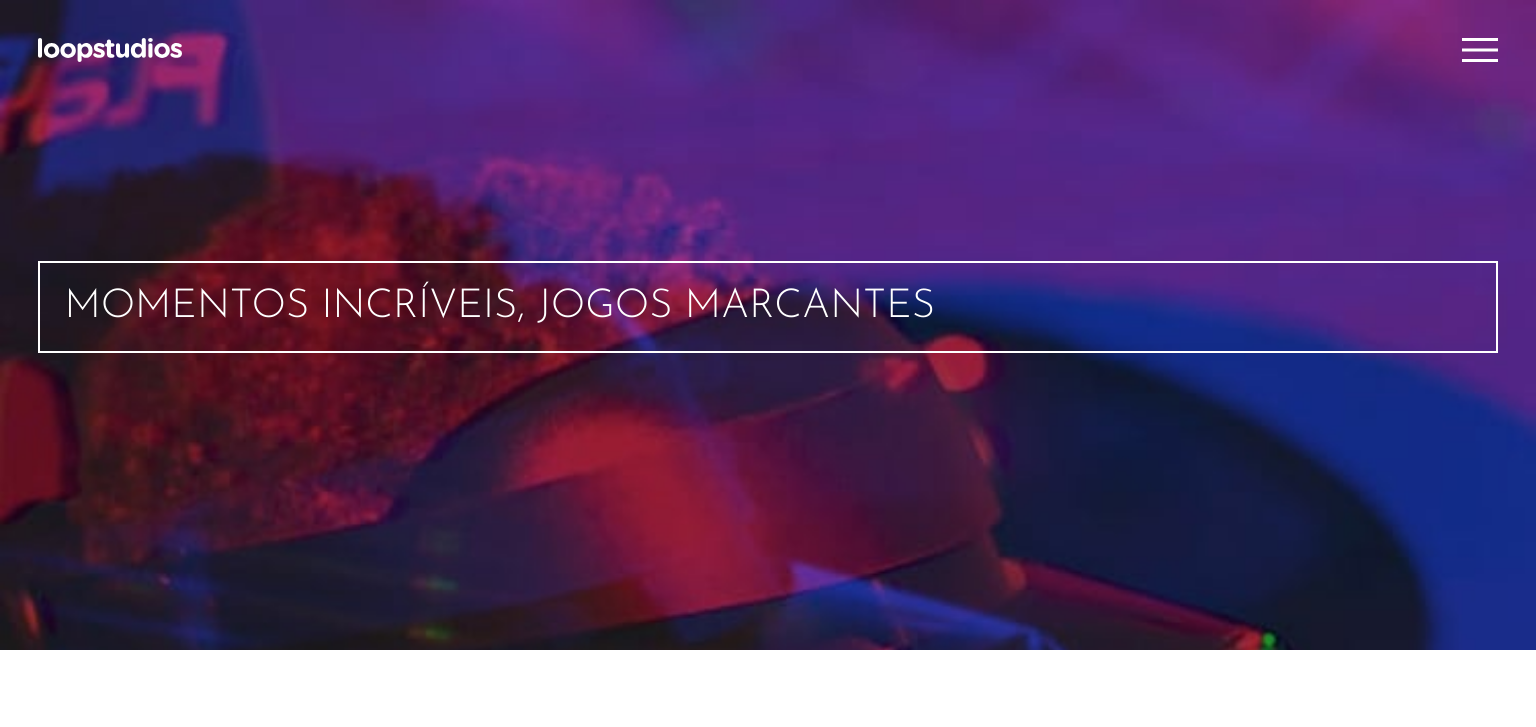
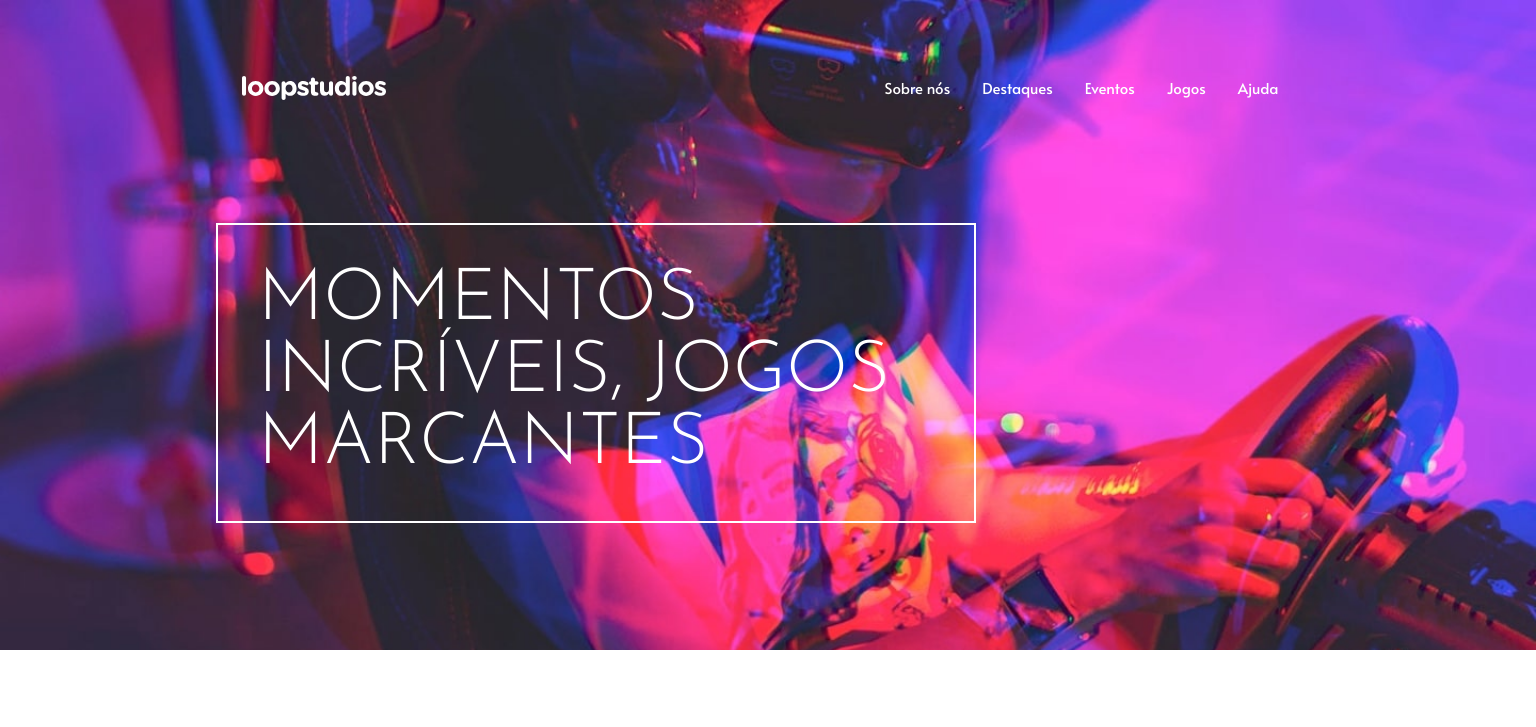
Before and after one commit to luc4sleite/game-landing-page, a plain HTML site: page index.html in a window 1536 px wide. Shown: the top 727 px of the page. Drawn offline with Linux system fonts and the light colour scheme.

Commit message:
inclusão de estilo para desktop

```diff
--- a/css/style.css
+++ b/css/style.css
@@ -34,6 +34,10 @@ body {
   padding-top: 2.4rem;
   padding-left: 2.4rem;
   padding-right: 2.4rem;
+}
+
+.cabecalho__container_stack-d {
+  display: none;
 }
 
 .cabecalho__banner {
@@ -144,7 +148,6 @@ body {
   padding: 0.5rem 1.5rem;
 }
 
-
 /* RODAPÉ */
 
 .rodape__container {
@@ -162,7 +165,8 @@ body {
   padding-top: 1rem;
 }
 
-.rodape__menu, .rodape__itens {
+.rodape__menu,
+.rodape__itens {
   padding: 0.75rem 0;
 }
 
@@ -180,6 +184,57 @@ body {
   padding-top: 1rem;
 }
 
+/* DESKTOP */
+
+@media screen and (min-width: 1440px) {
+  /* CABEÇALHO */
+
+  .cabecalho__container_stack,
+  .menu__container,
+  .cabecalho__menu-botao {
+    display: none;
+  }
+
+  .cabecalho__container {
+    display: flex;
+    background-image: url(../images/desktop/image-hero.jpg);
+    background-repeat: no-repeat;
+    background-size: cover;
+    height: 650px;
+    width: 100%;
+  }
+
+  .cabecalho__container_stack-d {
+    display: flex;
+    color: var(--branco);
+    font-size: 15px;
+    font-family: var(--fonte-secundaria);
+    font-weight: 400;
+    flex-direction: row;
+    align-items: center;
+    justify-content: space-around;
+    margin-top: 4rem;
+  }
+
+  .menu__lista {
+    display: flex;
+    flex-direction: row;
+    height: auto;
+  }
+
+  .cabecalho__banner {
+    margin-top: 0;
+    padding: 0;
+  }
+
+  .cabecalho__titulo {
+    font-size: 72px;
+    margin: 7rem 35rem auto 13.5rem;
+    padding: 40px;
+  }
+
+}
+
 /* UTILS */
 
 .d-flex {
--- a/index.html
+++ b/index.html
@@ -23,8 +23,9 @@
 
   <body>
     <header class="cabecalho__container">
+      <!-- Cabeçalho mobile -->
       <div class="cabecalho__container_stack">
-        <img src="./images/loopstudios.svg" alt="Logo do site"/>
+        <img src="./images/loopstudios.svg" alt="Logo do site" />
         <img
           src="./images/icon-hamburger.svg"
           alt="ícone do menu"
@@ -36,33 +37,39 @@
 
       <div class="menu__container menu__container-desativado">
         <div class="menu__container_stack">
-          <img src="./images/loopstudios.svg" alt="Logo do site"/>
-          <img src="./images/icon-close.svg" alt="Ícone para fechar o menu" height="24" width="24" class="cabecalho__menu-close">
+          <img src="./images/loopstudios.svg" alt="Logo do site" />
+          <img
+            src="./images/icon-close.svg"
+            alt="Ícone para fechar o menu"
+            height="24"
+            width="24"
+            class="cabecalho__menu-close"
+          />
         </div>
         <aside>
           <ul class="menu__lista">
             <li class="menu__itens">
-              <a href="#" >
+              <a href="#">
                 <span>Sobre nós</span>
               </a>
             </li>
             <li class="menu__itens">
-              <a href="#" >
+              <a href="#">
                 <span>Destaques</span>
               </a>
             </li>
             <li class="menu__itens">
-              <a href="#" >
+              <a href="#">
                 <span>Eventos</span>
               </a>
             </li>
             <li class="menu__itens">
-              <a href="#" >
+              <a href="#">
                 <span>Jogos</span>
               </a>
             </li>
             <li class="menu__itens">
-              <a href="#" >
+              <a href="#">
                 <span>Ajuda</span>
               </a>
             </li>
@@ -70,9 +77,48 @@
         </aside>
       </div>
 
+      <!-- Cabeçalho Desktop -->
+      <div class="cabecalho__container-desktop">
+        <nav class="cabecalho__container_stack-d">
+          <img
+            src="./images/loopstudios.svg"
+            alt="Logo do site"
+            class="cabecalho__logo"
+          />
+          <ul class="menu__lista">
+            <li class="menu__itens">
+              <a href="#">
+                <span>Sobre nós</span>
+              </a>
+            </li>
+            <li class="menu__itens">
+              <a href="#">
+                <span>Destaques</span>
+              </a>
+            </li>
+            <li class="menu__itens">
+              <a href="#">
+                <span>Eventos</span>
+              </a>
+            </li>
+            <li class="menu__itens">
+              <a href="#">
+                <span>Jogos</span>
+              </a>
+            </li>
+            <li class="menu__itens">
+              <a href="#">
+                <span>Ajuda</span>
+              </a>
+            </li>
+          </ul>
+        </nav>
+      </div>
+
       <div class="cabecalho__banner">
         <h1 class="cabecalho__titulo">Momentos incríveis, jogos marcantes</h1>
       </div>
+
     </header>
     <main>
       <section class="principal__container">
@@ -148,7 +194,8 @@
         <p>
           Challenge by
           <a href="https://www.frontendmentor.io?ref=challenge" target="_blank"
-            >Frontend Mentor</a>. Coded by <a href="#">Lucas Gonçalves Leite</a>.
+            >Frontend Mentor</a
+          >. Coded by <a href="#">Lucas Gonçalves Leite</a>.
         </p>
       </div>
     </footer>
```
